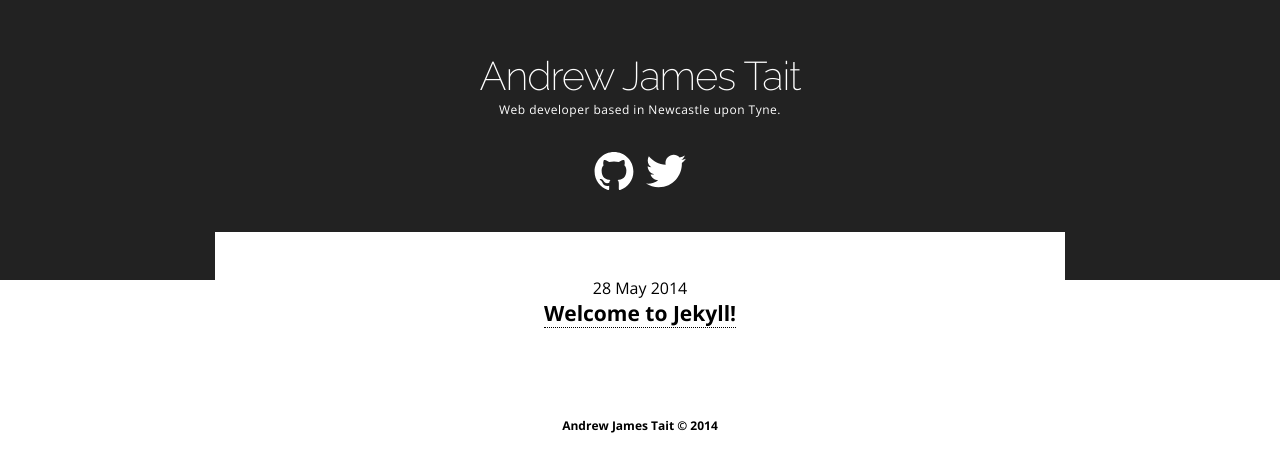
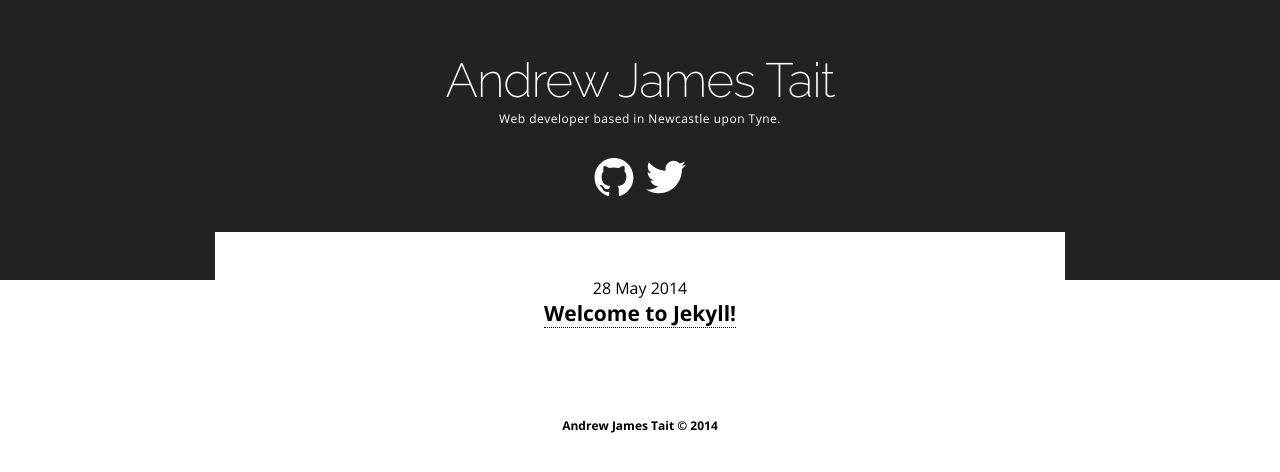
Before and after one commit to andrewjtait/andrewjtait.github.io, a Jekyll site: the page built from index.html, in a window 1280 px wide. Shown: the top 472 px of the page. Built offline with Jekyll 4.4.1, drawn with Linux system fonts in a browser that asks for light colours.

Commit message:
updated css for header

```diff
--- a/_sass/_head.scss
+++ b/_sass/_head.scss
@@ -14,7 +14,7 @@ header {
 }
 
 .app-header {
-  font-size: 2.5rem;
+  font-size: 3rem;
   text-decoration: none;
   color: #FFF;
   display: inline;
@@ -40,7 +40,7 @@ header {
   display: inline-block;
   height: 40px;
   width: 40px;
-  margin: 18px 4px 0;
+  margin: 15px 4px 0;
   border: none;
   position: relative;
   top: 0;
@@ -78,4 +78,10 @@ header {
   .app-description {
     margin-bottom: 0;
   }
+
+  .app-header-icon {
+    width: 30px;
+    height: 30px;
+    margin-top: 18px;
+  }
 }
```
Also changed, not shown: assets/app.css (+8 -3 lines).
